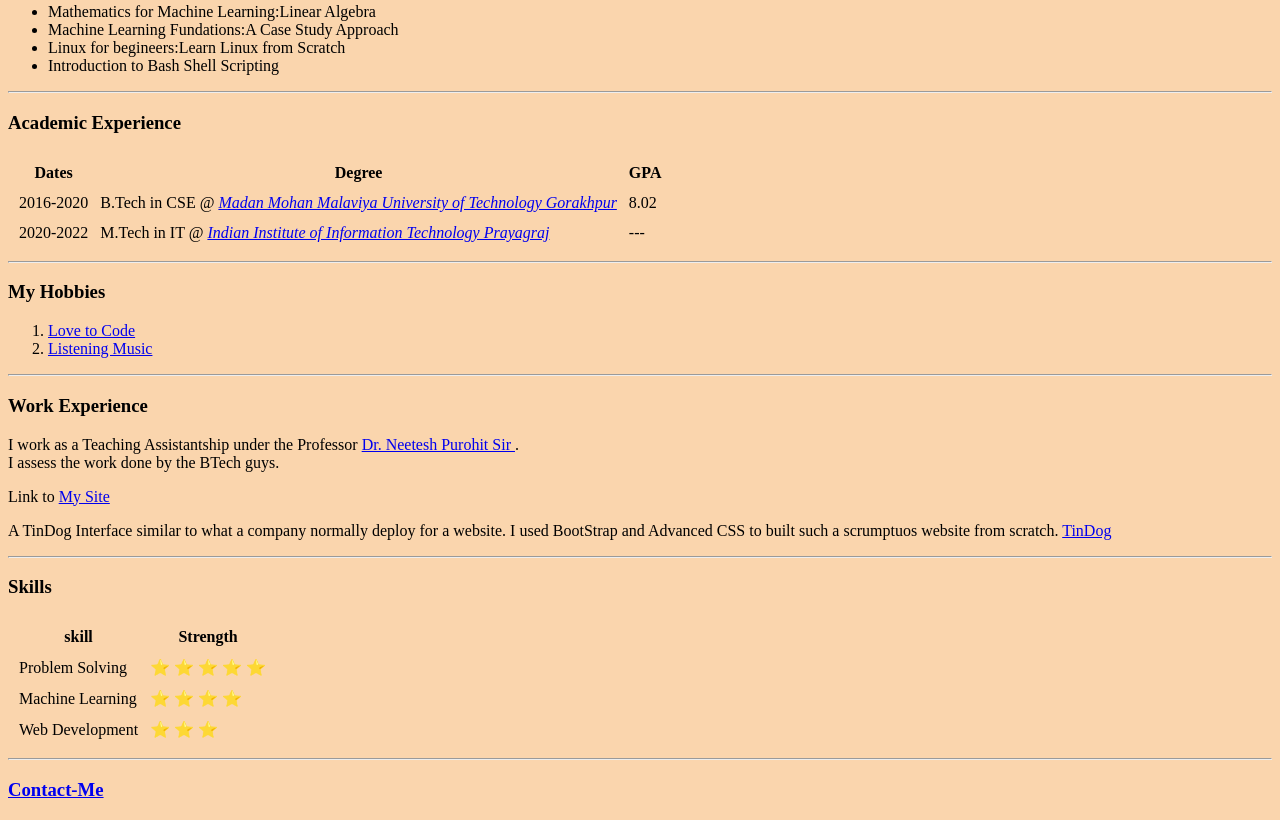
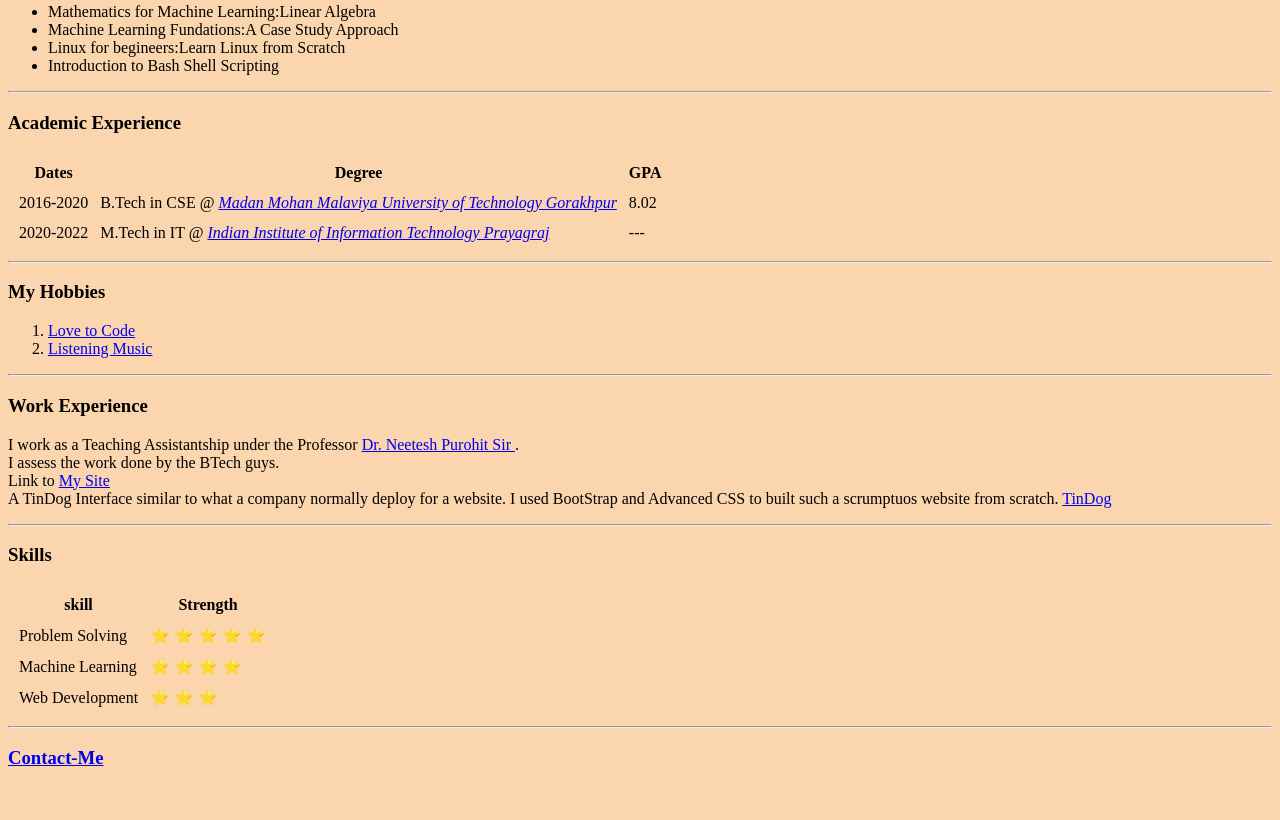
Before and after one commit to knapsack7/cv, a plain HTML site: page index.html in a window 1280 px wide. Shown: the part 700-1520 px from the top of the page. After the commit the page ends 1488 px from the top, so only its background shows below. Drawn offline with Linux system fonts and the light colour scheme.

Commit message:
Update index.html

```diff
--- a/index.html
+++ b/index.html
@@ -46,9 +46,10 @@
         </ol>
         <hr>
         <h3>Work Experience</h3>
-        <p> I work as a Teaching Assistantship under the Professor <a href="https://profile.iiita.ac.in/np/"> Dr. Neetesh Purohit Sir </a> . <br> I assess the work done by the BTech guys.</p>
-        <p>Link to <a href="https://knapsack7.github.io/My-Site/">My Site</a></p>
-        <p>A TinDog Interface similar to what a company normally deploy for a website. I used BootStrap and Advanced CSS to built such a scrumptuos website from scratch. <a href="https://knapsack7.github.io/TinDog/">TinDog</a></p>
+        <p> I work as a Teaching Assistantship under the Professor <a href="https://profile.iiita.ac.in/np/"> Dr. Neetesh Purohit Sir </a> . <br> I assess the work done by the BTech guys.<br>
+        Link to <a href="https://knapsack7.github.io/My-Site/">My Site</a> <br>
+        A TinDog Interface similar to what a company normally deploy for a website. I used BootStrap and Advanced CSS to built such a scrumptuos website from scratch. <a href="https://knapsack7.github.io/TinDog/">TinDog</a>
+        </p>
         <hr>
         <h3><strong>Skills</strong></h3>
         <table cellspacing="10">
```
